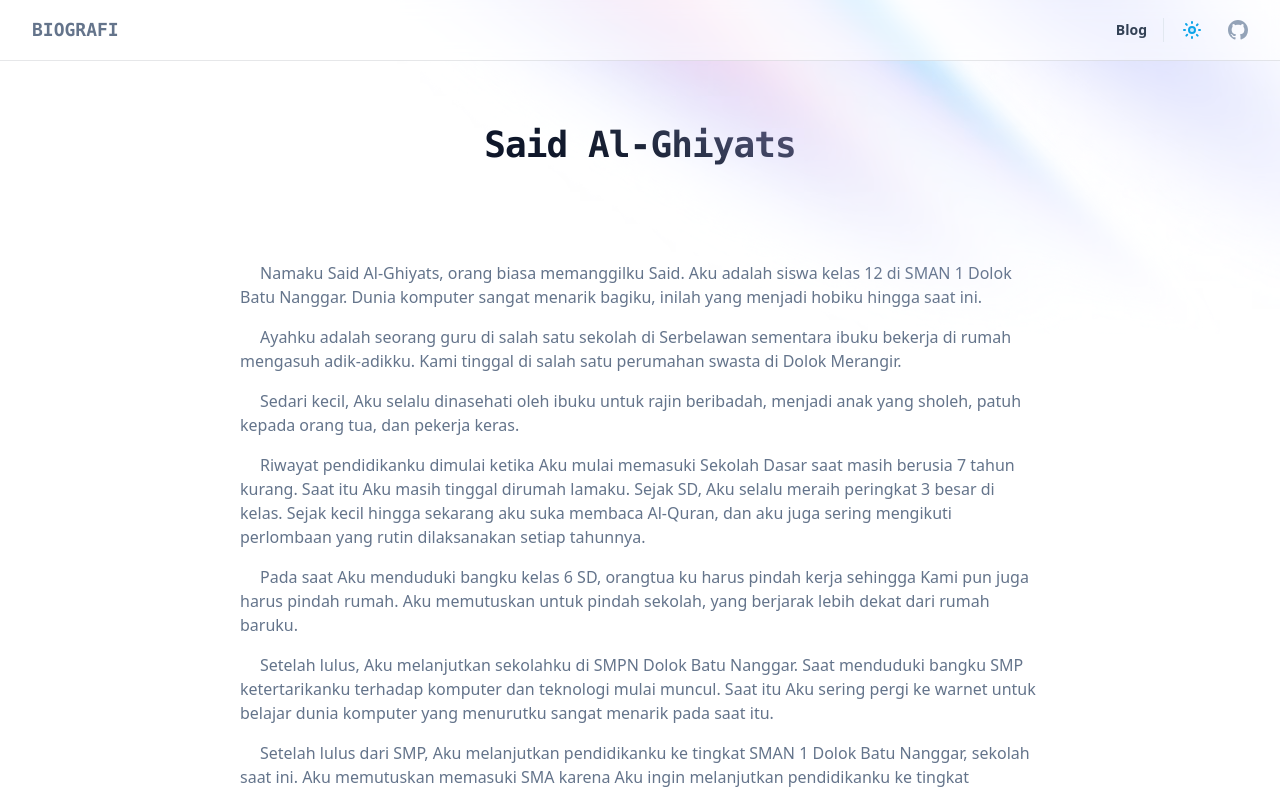
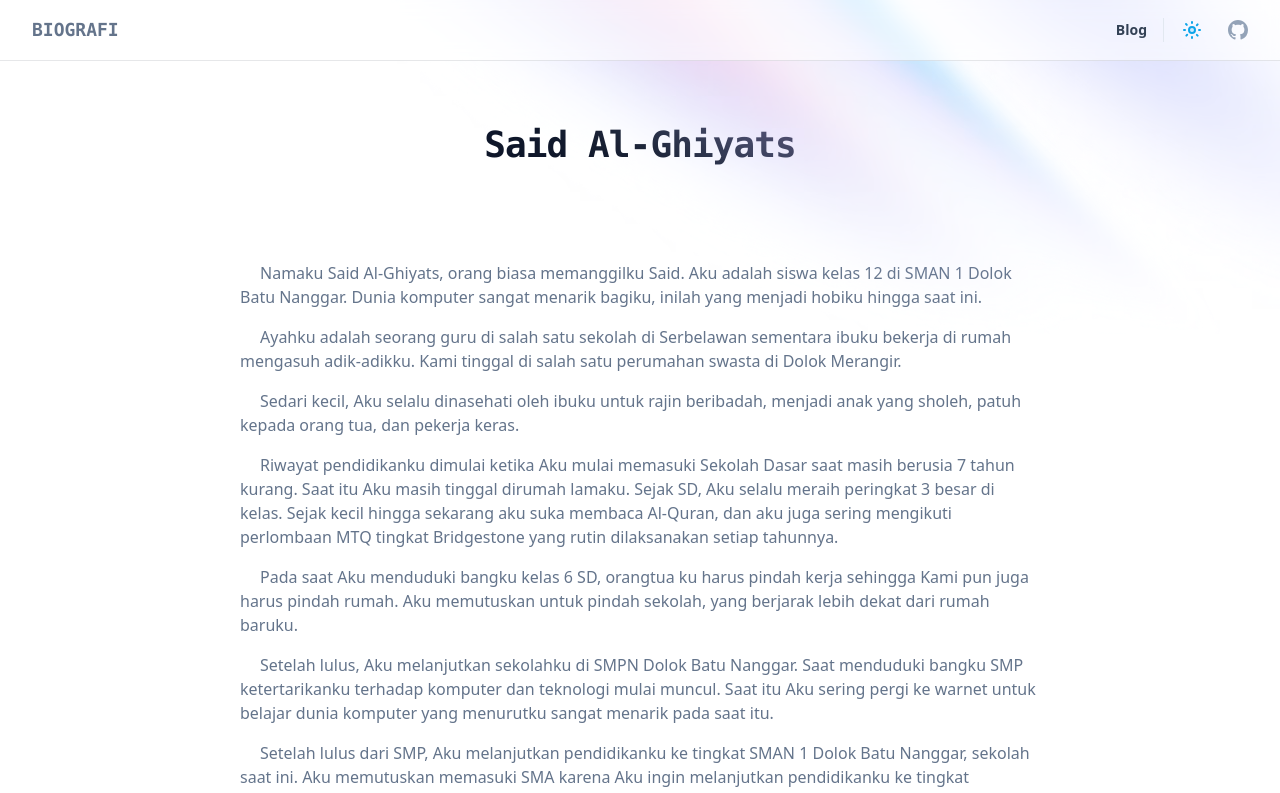
Before and after one commit to saidghiyats/biografi, a Next.js app: page / in a window 1280 px wide. Shown: the top 793 px of the page. Built offline with nearby package versions, Linux system fonts and the light colour scheme; what prettier-plugin-tailwindcss would draw is missing.

Commit message:
Update index.js

```diff
--- a/src/pages/index.js
+++ b/src/pages/index.js
@@ -20,7 +20,7 @@ export default function index() {
         Dasar saat masih berusia 7 tahun kurang. Saat itu Aku masih tinggal
         dirumah lamaku. Sejak SD, Aku selalu meraih peringkat 3 besar di kelas.
         Sejak kecil hingga sekarang aku suka membaca Al-Quran, dan aku juga
-        sering mengikuti perlombaan yang rutin dilaksanakan setiap tahunnya.
+        sering mengikuti perlombaan MTQ tingkat Bridgestone yang rutin dilaksanakan setiap tahunnya.
       </p>
       <p className="mt-4 space-y-6 text-base indent-5">
         Pada saat Aku menduduki bangku kelas 6 SD, orangtua ku harus pindah
```
